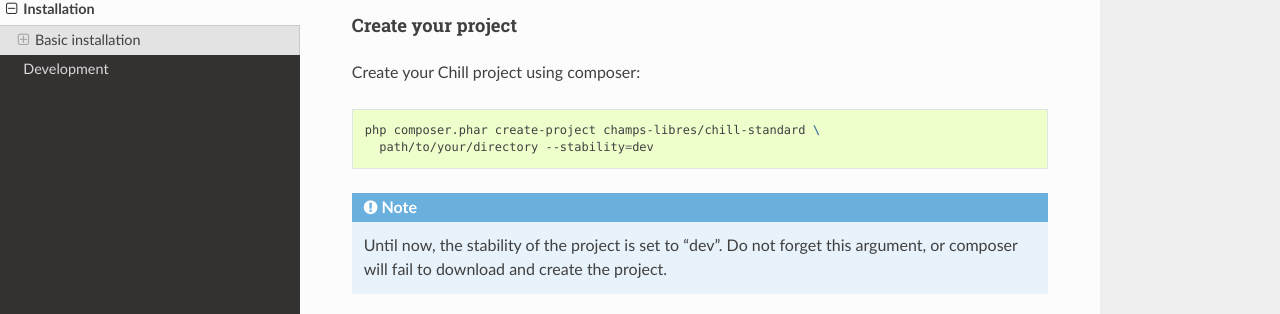
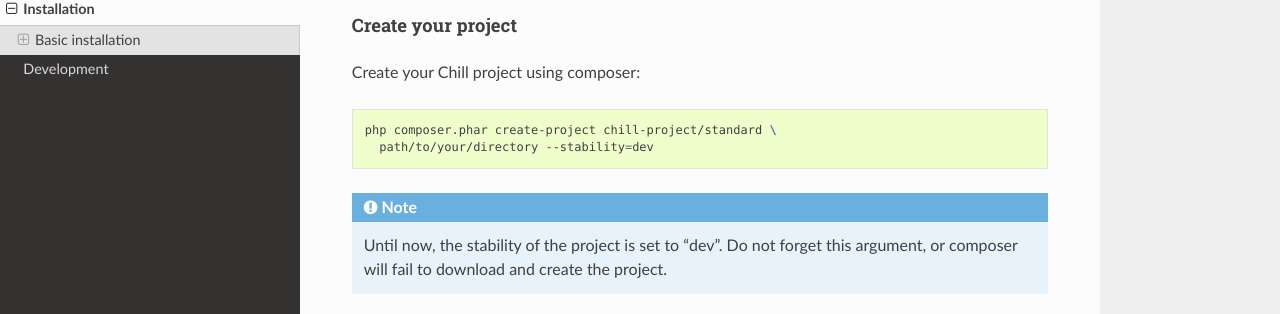
Before and after one commit to Chill-project/Documentation, a Sphinx documentation site: the page built from source/installation/installation.rst, in a window 1280 px wide and 900 px high, scrolled down 1779 px. Shown: the part 137-451 px from the top of the window. Built offline with Sphinx 7.4.7 and the Read the Docs theme 2.0.0, drawn with Linux system fonts in a browser that asks for light colours.

Commit message:
update project name

```diff
--- a/source/installation/installation.rst
+++ b/source/installation/installation.rst
@@ -89,7 +89,7 @@
 
 .. code-block:: bash
 
-   php composer.phar create-project champs-libres/chill-standard \
+   php composer.phar create-project chill-project/standard \
      path/to/your/directory --stability=dev
 
 .. note::
```
